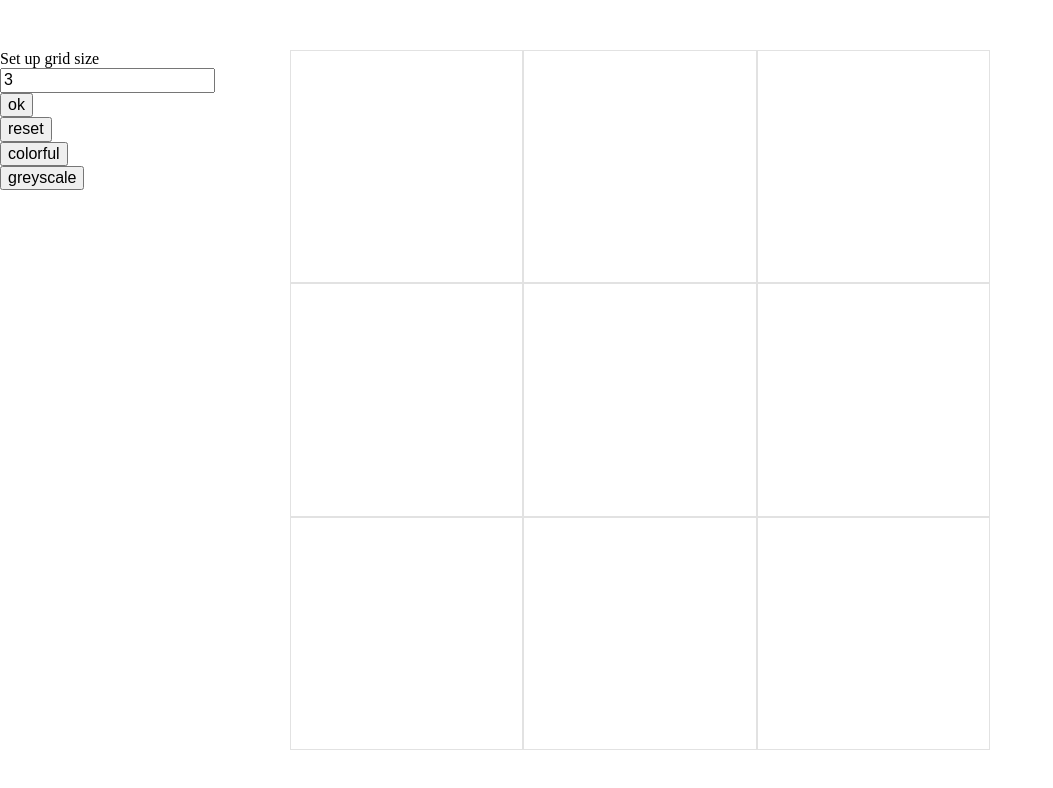
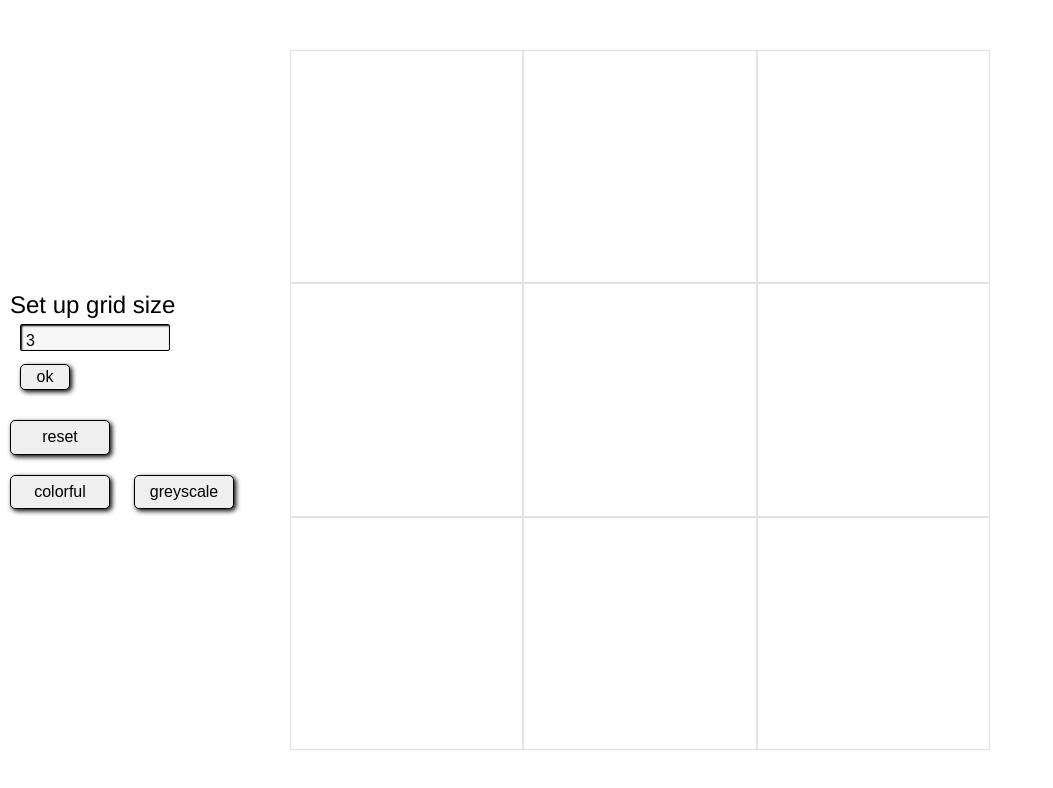
Before and after one commit to pampush/etch-a-sketch, a plain HTML site: page index.html in a window 1280 px wide. Shown: the whole page, without its empty margins (0-1053 px from the left). Drawn offline with Linux system fonts and the light colour scheme.

Commit message:
v2.: add styles

```diff
--- a/index.html
+++ b/index.html
@@ -10,10 +10,14 @@
   <body>
     <div class="grid-container">
       <div class="grid-container__input">
+        <div class="grid-container__input-submit">
           <span>Set up grid size</span>
+          <div>
           <input type="number" name="grid-size" value="3">
-          <input type="button" name="submit-button" value="ok">
-          <input type="button" name="reset" value="reset">
+            <input type="button" name="submit-button" value="ok">
+          </div>
+        </div>
+        <input type="button" name="reset" value="reset">
           <div class="switch-mode">
             <input type="button" name="mode" value="colorful">
             <input type="button" name="mode" value="greyscale">
--- a/script.js
+++ b/script.js
@@ -29,14 +29,15 @@ function Grid() {
 
   this.colorful = function(target) {
     function randomColor() {
-      return '#' + Math.floor(Math.random()*16777215).toString(16).padStart(6, '0');
+      return '#' + Math.floor(Math.random()*16777215).toString(16).padStart(6, '0'); //or random(255)+random(255)+random(255);
     }
     target.classList.toggle('grid-container__sketch-hover'); // 3d rotation
     target.style.backgroundColor = `${randomColor()}`;
-    target.style.border = '0px'; // somehow border: 0px; slows grid with 30+ pixels down (dev mode issue)
+    target.style.border = '0px';
   };
 
   this.greyscale = function(target) {
+    target.classList.toggle('grid-container__sketch-hover');
     if(target.dataset.opacity)
       target.dataset.opacity =`${+(target.dataset.opacity) + 0.1}` ;
     else
@@ -57,24 +58,6 @@ function Grid() {
   this.gridInit = this.gridInit.bind(this);
 }
 
-/* const colorfulDraw = function (target) {
-  function randomColor() {
-    return '#' + Math.floor(Math.random()*16777215).toString(16).padStart(6, '0');
-  }
-    //target.classList.toggle('grid-container__sketch-hover'); // 3d rotation
-  target.style.backgroundColor = `${randomColor()}`;
-  target.style.border = '0px'; // somehow border: 0px; slows grid with 30+ pixels down (dev mode issue)
-}
-
-const greyscaleDraw = function(target) {
-  if(target.dataset.opacity)
-    target.dataset.opacity =`${+(target.dataset.opacity) + 0.1}` ;
-  else
-    target.dataset.opacity = '0.1';
-
-  target.style.backgroundColor = `rgba(0, 0, 0, ${target.dataset.opacity})`;
-} */
-
 const button = document.querySelector("input[name='submit-button']"),
       modeNodes = document.querySelectorAll("input[name='mode']"),
       sizeElem = document.querySelector("input[type='number']"),
--- a/static/css/style.css
+++ b/static/css/style.css
@@ -14,12 +14,55 @@ box-sizing: inherit;
 }
 
 .grid-container__input {
+  display: flex;
+  align-content: center;
+  flex-wrap: wrap;
   grid-row: 2;
   grid-column: 1;
 }
 
-.grid-container__input * {
+.grid-container__input-submit {
+  width: 100%;
+  margin: 10px;
+}
+.grid-container__input-submit span {
+  font-family: Helvetica, Arial, sans-serif;
+  font-size: 1.5rem;
+}
+.grid-container__input-submit input[name='submit-button'] {
   display: block;
+  width: 50px;
+  border: 1px solid black;
+  background-color: rgb(240, 239, 239);
+  border-radius: 5px;
+  outline: 0px;
+  padding: 3px;
+  margin-top: 3px;
+  box-shadow: 2px 2px 5px black;
+}
+
+.grid-container__input-submit input[type='number'] {
+  width: 150px;
+  outline: none;
+  padding-left: 5px;
+  padding-bottom: 0px;
+  margin-top: 5px;
+  border: 1px solid black;
+  border-radius: 2px;
+  background-color: rgba(240, 239, 239, 0.521);
+  box-shadow: inset 1px 1px 2px black;
+}
+
+.grid-container__input input {
+  width: 100px;
+  border: 1px solid black;
+  background-color: rgb(240, 239, 239);
+  border-radius: 5px;
+  outline: 0px;
+  padding: 7px;
+  margin: 10px;
+  box-shadow: 2px 2px 5px black;
+  /* display: block; */
 }
 
 input[type=number]::-webkit-inner-spin-button,
@@ -103,31 +146,3 @@ input[type=number]::-webkit-outer-spin-button {
     grid-column: 1;
   }
 }
-
-/*  drawback: perfect for this assignment (changing backgrounds),
-    but if you want to add content in cell you need to use relative/absolute positioning
-.square-cell__trick {
-  position:relative;
-  display: grid;
-  grid-template-columns: repeat(3, 1fr);
-}
-
-.square-cell__trick-elem {
-  position:relative;
-  border: 1px solid black;
-}
-.square-cell__trick-elem:before {
-  display:block;
-  content: "";
-  padding-top: 100%; // calculated based on the width!
-}
-
-.square-cell__trick .content {
-  position: absolute;
-  top: 0; left: 0;
-}
-*/
-/* 2nd approach
-  view
-
-*/
```
